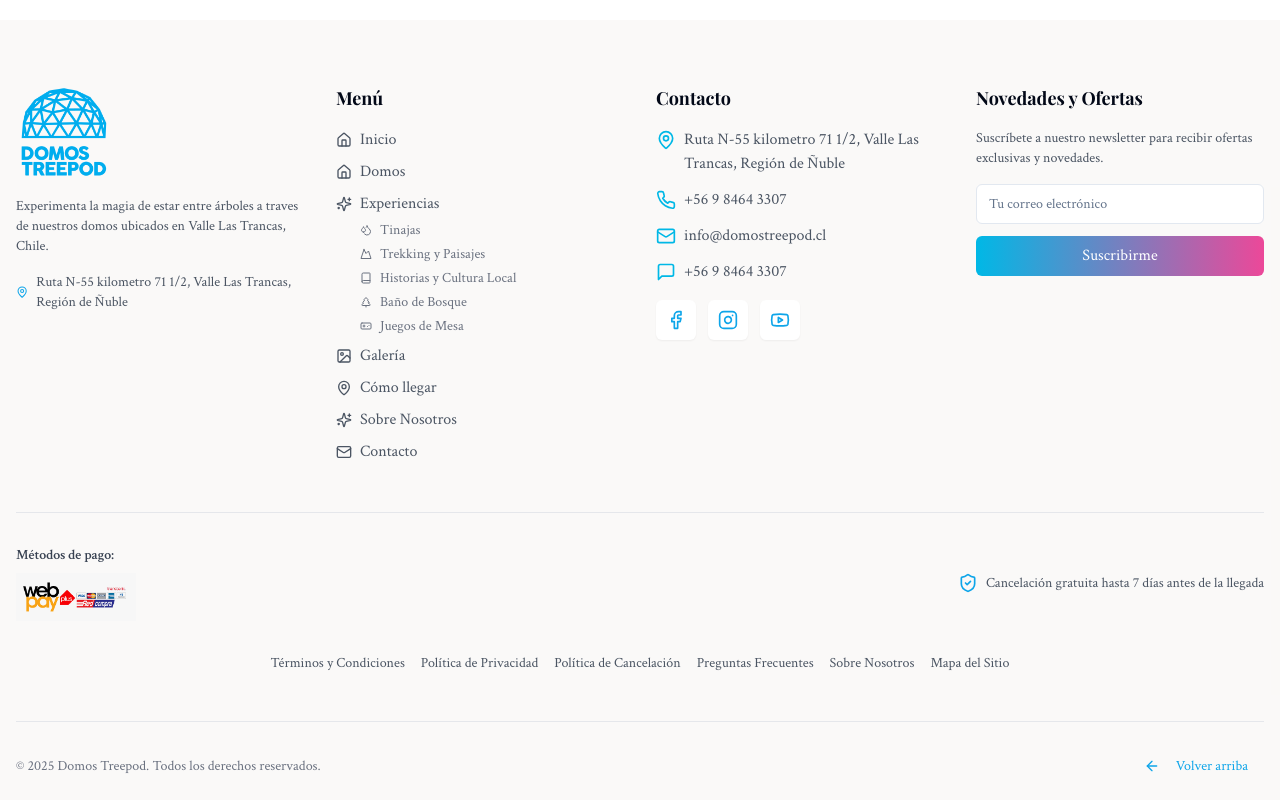
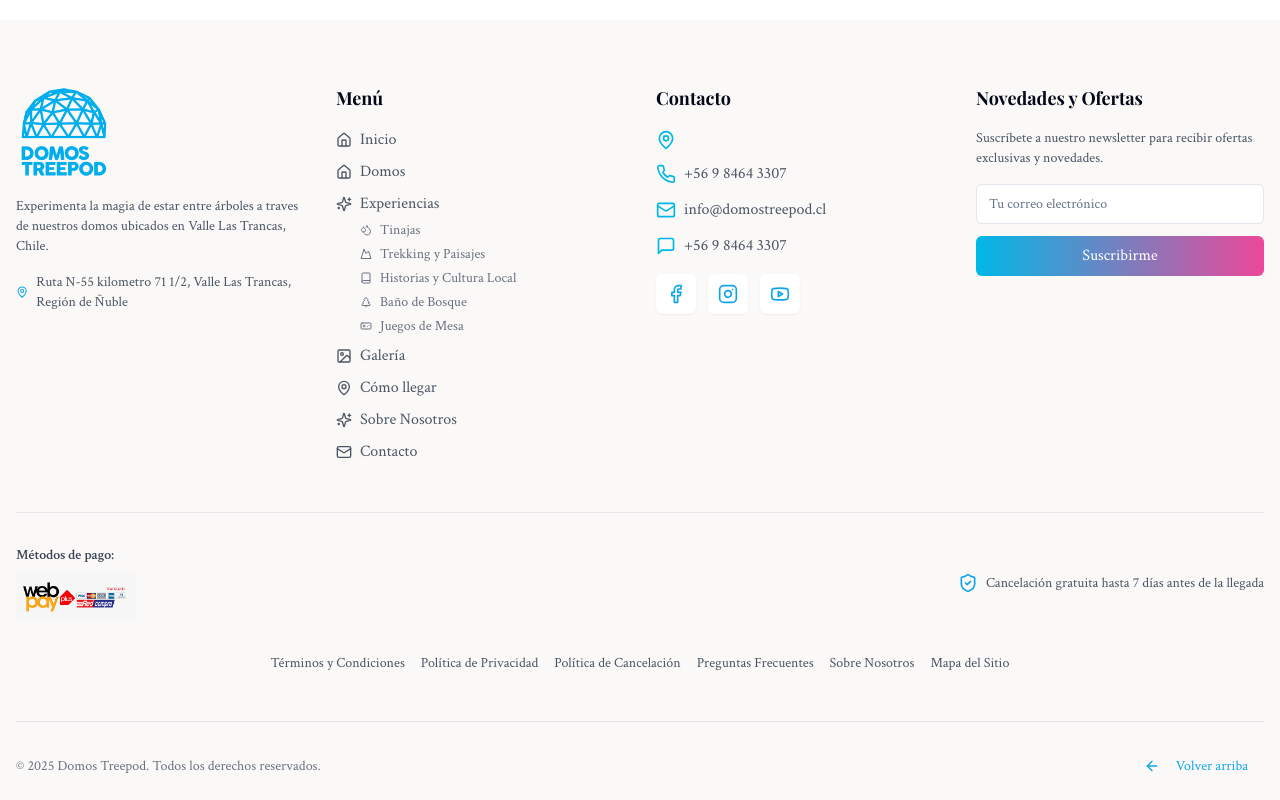
Before and after one commit to janetsep/glamping-domostreepod, a React (Vite) app: page /sobre-nosotros in a window 1280 px wide. Shown: the part 2100-2900 px from the top of the page. Built offline with nearby package versions, Linux system fonts and the light colour scheme.

Commit message:
Visual edit in Lovable
Edited UI in Lovable

```diff
--- a/src/components/footer/ContactInfo.tsx
+++ b/src/components/footer/ContactInfo.tsx
@@ -1,14 +1,12 @@
-
 import { MapPin, Phone, Mail, MessageSquare, Facebook, Instagram, Youtube } from "lucide-react";
 import { footerContent } from "@/data/siteContent";
-
 const ContactInfo = () => {
   return <div>
       <h4 className="font-display font-bold text-lg mb-4">{footerContent.contactTitle}</h4>
       <ul className="space-y-3 text-gray-600">
         <li className="flex items-start gap-2">
           <MapPin className="h-5 w-5 mt-0.5 flex-shrink-0 text-primary" />
-          <span>{footerContent.address}</span>
+
         </li>
         <li className="flex items-center gap-2">
           <Phone className="h-5 w-5 flex-shrink-0 text-primary" />
@@ -38,5 +36,4 @@ const ContactInfo = () => {
       </div>
     </div>;
 };
-
 export default ContactInfo;
```
